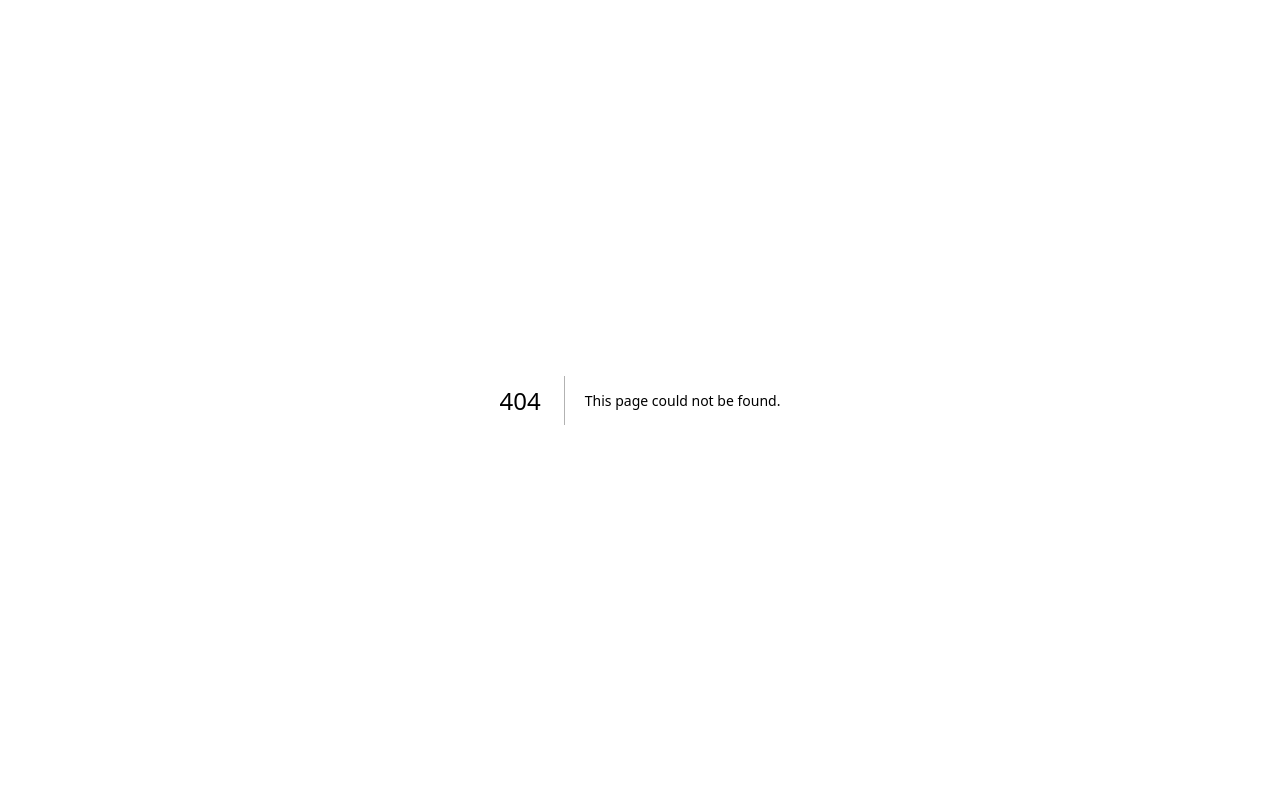
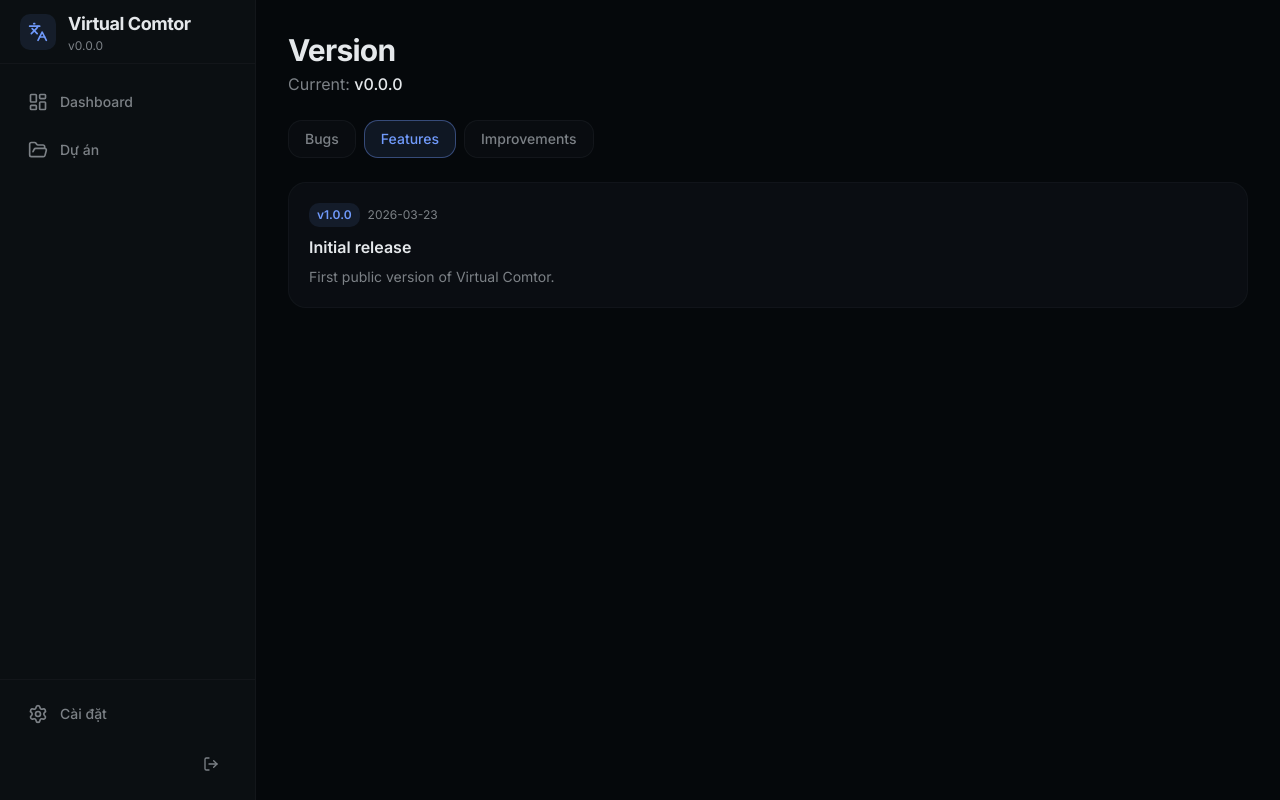
Before and after one commit to lehanhhaidang/virtual_comtor, a Next.js app: page /version in a window 1280 px wide. Before the commit this address had no page. Built offline with nearby package versions, Linux system fonts and the light colour scheme; no server answers.

Commit message:
Add /version page and expose app version

```diff
--- a/next.config.ts
+++ b/next.config.ts
@@ -2,6 +2,12 @@
 
 const nextConfig: NextConfig = {
   output: 'standalone',
+
+  // Expose app version (SemVer) to the client.
+  // `npm_package_version` is provided by npm scripts/build environments.
+  env: {
+    NEXT_PUBLIC_APP_VERSION: process.env.npm_package_version || '0.0.0',
+  },
 
   async headers() {
     return [
--- /dev/null
+++ b/src/app/(dashboard)/version/changelog.ts
@@ -0,0 +1,39 @@
+export type ChangeType = 'bug' | 'feature' | 'improvement';
+
+export type ChangeItem = {
+  version: string; // SemVer: MAJOR.MINOR.PATCH
+  date: string; // ISO date (YYYY-MM-DD)
+  type: ChangeType;
+  title: string;
+  description?: string;
+};
+
+/**
+ * Changelog entries.
+ *
+ * Notes:
+ * - One shared SemVer across the whole app.
+ * - Filtered by tab: bugs / features / improvements.
+ */
+export const CHANGELOG: ChangeItem[] = [
+  // Example seed entries — replace with real release notes.
+  {
+    version: '1.0.0',
+    date: '2026-03-23',
+    type: 'feature',
+    title: 'Initial release',
+    description: 'First public version of Virtual Comtor.',
+  },
+  {
+    version: '1.0.1',
+    date: '2026-03-23',
+    type: 'bug',
+    title: 'Fix minor UI glitches',
+  },
+  {
+    version: '1.0.1',
+    date: '2026-03-23',
+    type: 'improvement',
+    title: 'Improve loading states',
+  },
+];
--- /dev/null
+++ b/src/app/(dashboard)/version/page.tsx
@@ -0,0 +1,102 @@
+'use client';
+
+import Link from 'next/link';
+import { useMemo } from 'react';
+import { usePathname, useSearchParams } from 'next/navigation';
+import { CHANGELOG, type ChangeType } from './changelog';
+
+type TabKey = 'bugs' | 'features' | 'improvements';
+
+const TAB_CONFIG: { key: TabKey; label: string; types: ChangeType[] }[] = [
+  { key: 'bugs', label: 'Bugs', types: ['bug'] },
+  { key: 'features', label: 'Features', types: ['feature'] },
+  { key: 'improvements', label: 'Improvements', types: ['improvement'] },
+];
+
+function isTabKey(x: string | null): x is TabKey {
+  return x === 'bugs' || x === 'features' || x === 'improvements';
+}
+
+export default function VersionPage() {
+  const pathname = usePathname();
+  const searchParams = useSearchParams();
+
+  const tab = isTabKey(searchParams.get('tab')) ? searchParams.get('tab') : 'features';
+  const active = TAB_CONFIG.find((t) => t.key === tab) ?? TAB_CONFIG[1];
+
+  const items = useMemo(() => {
+    return CHANGELOG
+      .filter((c) => active.types.includes(c.type))
+      .slice()
+      .sort((a, b) => {
+        // Newest first: version desc, then date desc.
+        if (a.version !== b.version) return b.version.localeCompare(a.version, undefined, { numeric: true });
+        return b.date.localeCompare(a.date);
+      });
+  }, [active.types]);
+
+  const currentVersion = process.env.NEXT_PUBLIC_APP_VERSION || '0.0.0';
+
+  return (
+    <div className="space-y-6">
+      <div>
+        <h1 className="text-3xl font-bold tracking-tight">Version</h1>
+        <p className="mt-1 text-muted-foreground">
+          Current: <span className="font-medium text-foreground">v{currentVersion}</span>
+        </p>
+      </div>
+
+      {/* Tabs */}
+      <div className="flex flex-wrap gap-2">
+        {TAB_CONFIG.map((t) => {
+          const isActive = t.key === tab;
+          const href = `${pathname}?tab=${t.key}`;
+          return (
+            <Link
+              key={t.key}
+              href={href}
+              className={`rounded-xl border px-4 py-2 text-sm font-medium transition-colors ${
+                isActive
+                  ? 'border-primary/40 bg-primary/10 text-primary'
+                  : 'border-border/50 bg-card/60 text-muted-foreground hover:bg-accent/50 hover:text-foreground'
+              }`}
+            >
+              {t.label}
+            </Link>
+          );
+        })}
+      </div>
+
+      {/* Changelog list */}
+      {items.length === 0 ? (
+        <div className="rounded-2xl border border-dashed border-border/60 p-10 text-center text-sm text-muted-foreground">
+          No entries yet.
+        </div>
+      ) : (
+        <div className="space-y-3">
+          {items.map((c, idx) => (
+            <div
+              key={`${c.version}:${c.type}:${c.title}:${idx}`}
+              className="rounded-2xl border border-border/40 bg-card/80 p-5"
+            >
+              <div className="flex flex-wrap items-center justify-between gap-2">
+                <div className="min-w-0">
+                  <div className="flex items-center gap-2">
+                    <span className="inline-flex items-center rounded-lg bg-primary/10 px-2 py-1 text-xs font-semibold text-primary">
+                      v{c.version}
+                    </span>
+                    <span className="text-xs text-muted-foreground">{c.date}</span>
+                  </div>
+                  <h3 className="mt-2 truncate font-semibold">{c.title}</h3>
+                </div>
+              </div>
+              {c.description ? (
+                <p className="mt-2 text-sm text-muted-foreground">{c.description}</p>
+              ) : null}
+            </div>
+          ))}
+        </div>
+      )}
+    </div>
+  );
+}
--- a/src/components/AppSidebar.tsx
+++ b/src/components/AppSidebar.tsx
@@ -48,7 +48,10 @@
         <div className="flex h-9 w-9 items-center justify-center rounded-lg bg-primary/10">
           <Languages className="h-5 w-5 text-primary" />
         </div>
-        <span className="text-lg font-bold tracking-tight">{t.common.appName}</span>
+        <div className="flex flex-col leading-tight">
+          <span className="text-lg font-bold tracking-tight">{t.common.appName}</span>
+          <span className="text-xs text-muted-foreground">v{process.env.NEXT_PUBLIC_APP_VERSION}</span>
+        </div>
       </div>
 
       {/* Navigation */}
```
Also changed, not shown: 1 other file (tests, documents, lock files or other folders).
